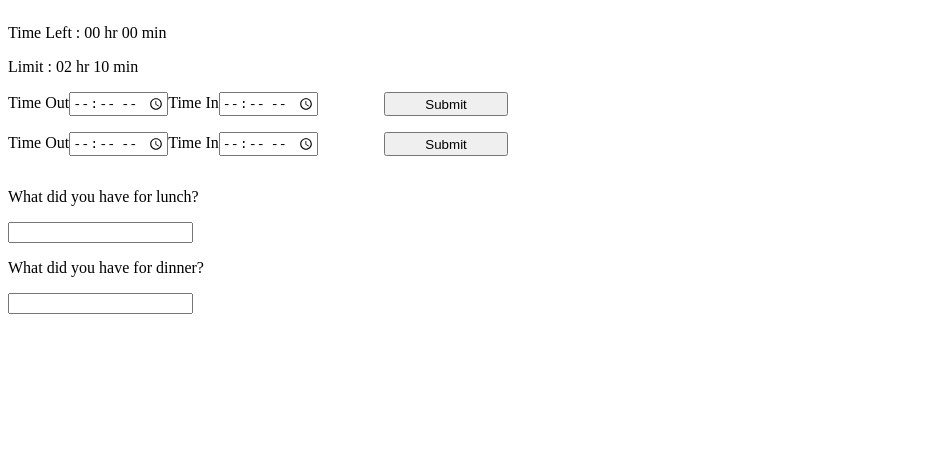
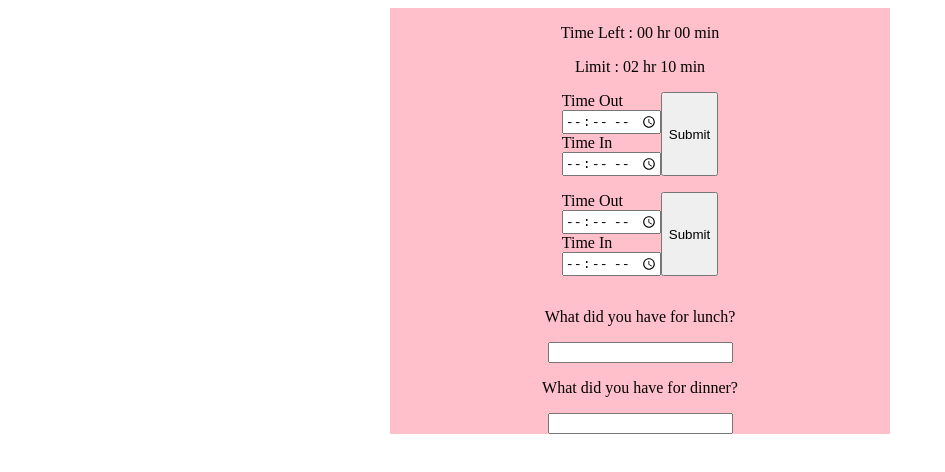
Before and after one commit to vickertan/Rest-Time, a React (Vite) app: page / in a window 1280 px wide. Shown: the top 472 px of the page, without its empty margins (0-945 px from the left). Built offline with nearby package versions, Linux system fonts and the light colour scheme.

Commit message:
Adjust styling

```diff
--- a/src/main.css
+++ b/src/main.css
@@ -2,10 +2,29 @@
     display: flex;
     flex-direction: column;
     max-width: 500px;
+    height: fit-content;
+    margin: auto;
+    background-color: pink;
+}
+
+p {
+    text-align: center;
+}
+
+.note input {
+    display: block;
+    min-width: 100px;
+    margin: auto;
 }
 
 form {
-    display: grid;
-    grid-auto-flow: column;
+    margin: auto;
+    display: flex;
+    flex-direction: row;
     margin-bottom: 1rem;
 }
+
+form .time-div {
+    display: flex;
+    flex-direction: column;
+}
```
